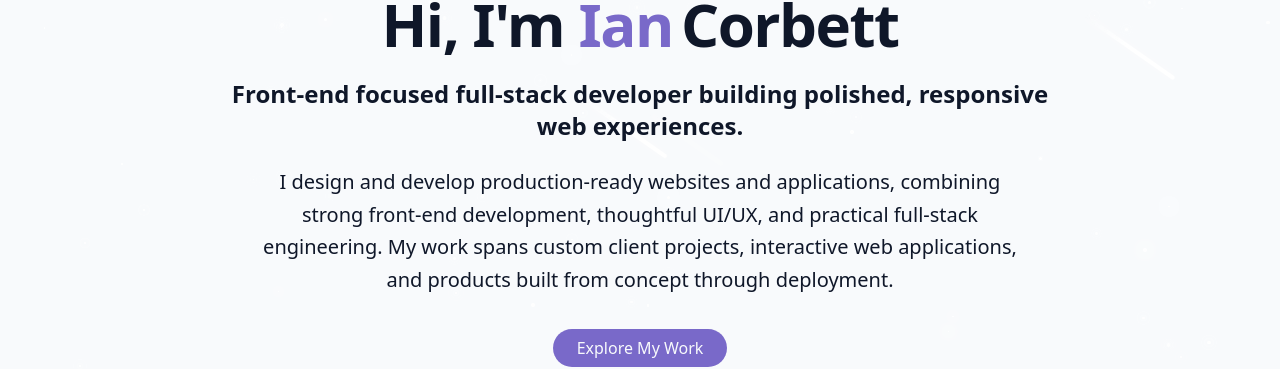
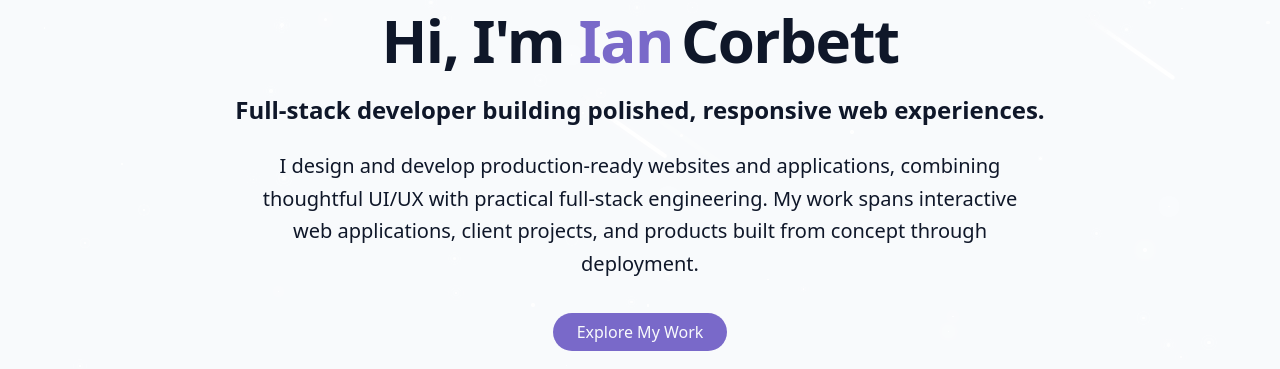
Before and after one commit to iancorbett/reactPortfolio, a React (Vite) app: page / in a window 1280 px wide. Shown: the part 223-592 px from the top of the page. Built offline with nearby package versions, Linux system fonts and the light colour scheme; no server answers.

Commit message:
UPDATE hero

```diff
--- a/src/components/HeroSection.jsx
+++ b/src/components/HeroSection.jsx
@@ -20,16 +20,13 @@ export const HeroSection = () => {
           </h1>
 
           <p className="text-xl md:text-2xl font-semibold opacity-0 animate-fade-in-delay-3">
-            Front-end focused full-stack developer building polished,
+            Full-stack developer building polished,
             responsive web experiences.
           </p>
 
           <p className="text-lg md:text-xl text-muted-foreground max-w-3xl mx-auto leading-relaxed opacity-0 animate-fade-in-delay-3">
-            I design and develop production-ready websites and applications,
-            combining strong front-end development, thoughtful UI/UX, and
-            practical full-stack engineering. My work spans custom client
-            projects, interactive web applications, and products built from
-            concept through deployment.
+            I design and develop production-ready websites and applications, combining thoughtful UI/UX with practical full-stack engineering.
+             My work spans interactive web applications, client projects, and products built from concept through deployment.
           </p>
 
           <div className="pt-4 opacity-0 animate-fade-in-delay-4">
```
